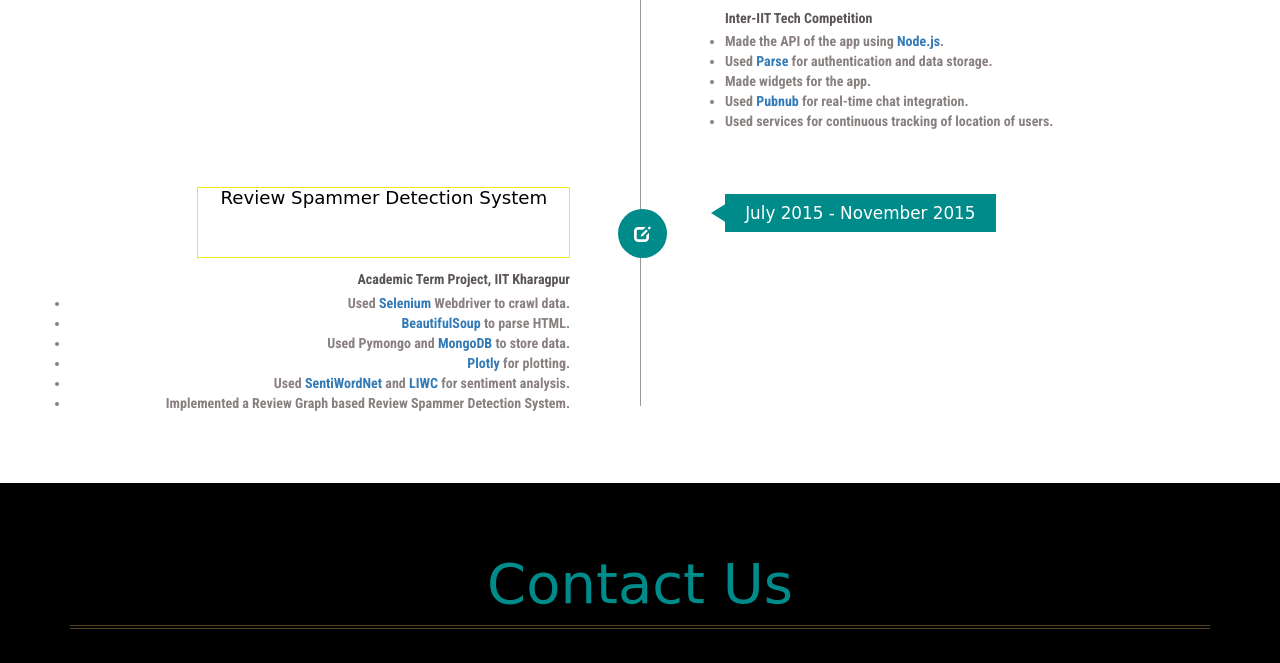
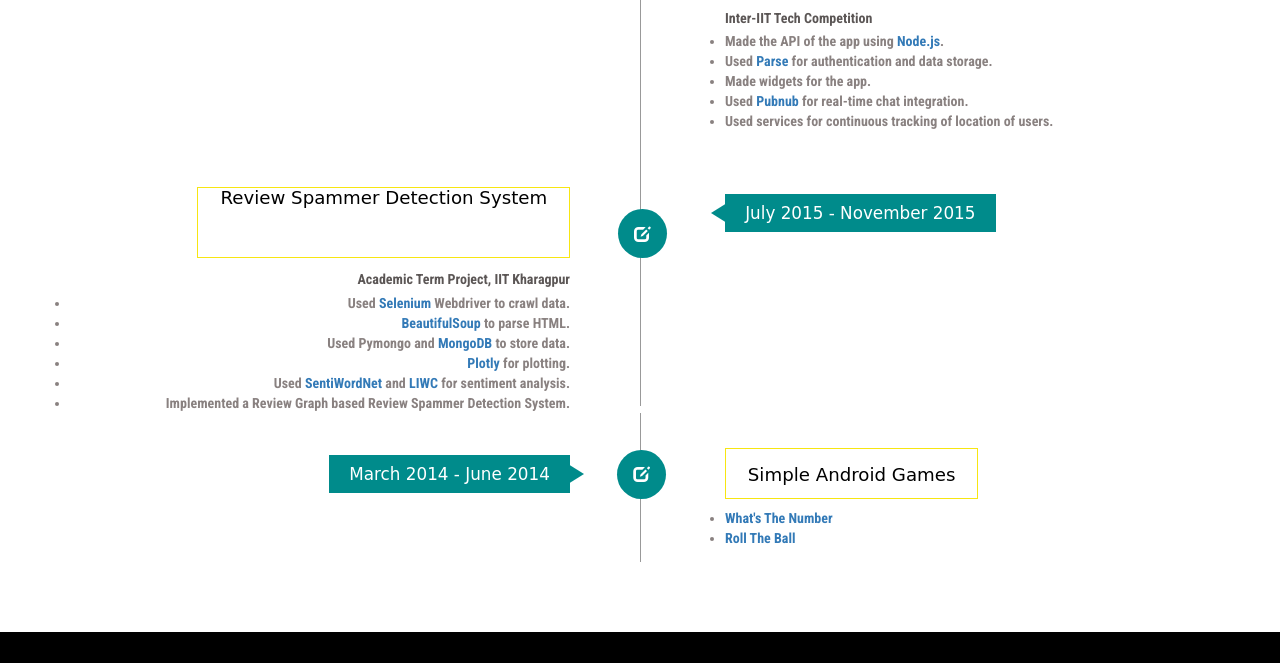
Before and after one commit to djr-jsr/djr-jsr.github.io, a plain HTML site: page index.html in a window 1280 px wide. Shown: the part 4393-5056 px from the top of the page. Drawn offline with Linux system fonts and the light colour scheme; a web font is replaced by a local one.

Commit message:
Android App Links Added

```diff
--- a/index.html
+++ b/index.html
@@ -132,7 +132,7 @@ License URL: http://creativecommons.org/licenses/by/3.0/
 					<br>
 					<br>
 					<form method="get" target="_blank" action="files/CV.pdf">
-						<center><button class="btn btn-success" onclick="css/style.css">Download Resume!</button></center>
+						<center><button class="btn btn-success">Download Resume!</button></center>
 					</form>
 				</div>
 				<div class="col-md-8 about-right">
@@ -419,6 +419,19 @@ License URL: http://creativecommons.org/licenses/by/3.0/
 					</div>
 					<div class="clearfix"> </div>
 				</div>
+				<div class="work-info">
+					<div class="col-md-6 work-left">
+						<h4>March 2014 - June 2014</h4>
+					</div>
+					<div class="col-md-6 work-right">
+						<h5><span class="glyphicon glyphicon-edit"> </span>Simple Android Games</a></h5>
+						<p><ul>
+							<li><a href="https://play.google.com/store/apps/details?id=anky.dj.iitkgp" target="_blank">What's The Number</a></li>
+							<li><a href="https://play.google.com/store/apps/details?id=dj.iitkgp.ballgame" target="_blank">Roll The Ball</a></li>
+						</ul></p>
+					</div>
+					<div class="clearfix"> </div>
+				</div>
 				<!--ResponsiveTabs-->
 				<script src="js/easyResponsiveTabs.js" type="text/javascript"></script>
 				<script type="text/javascript">
```
